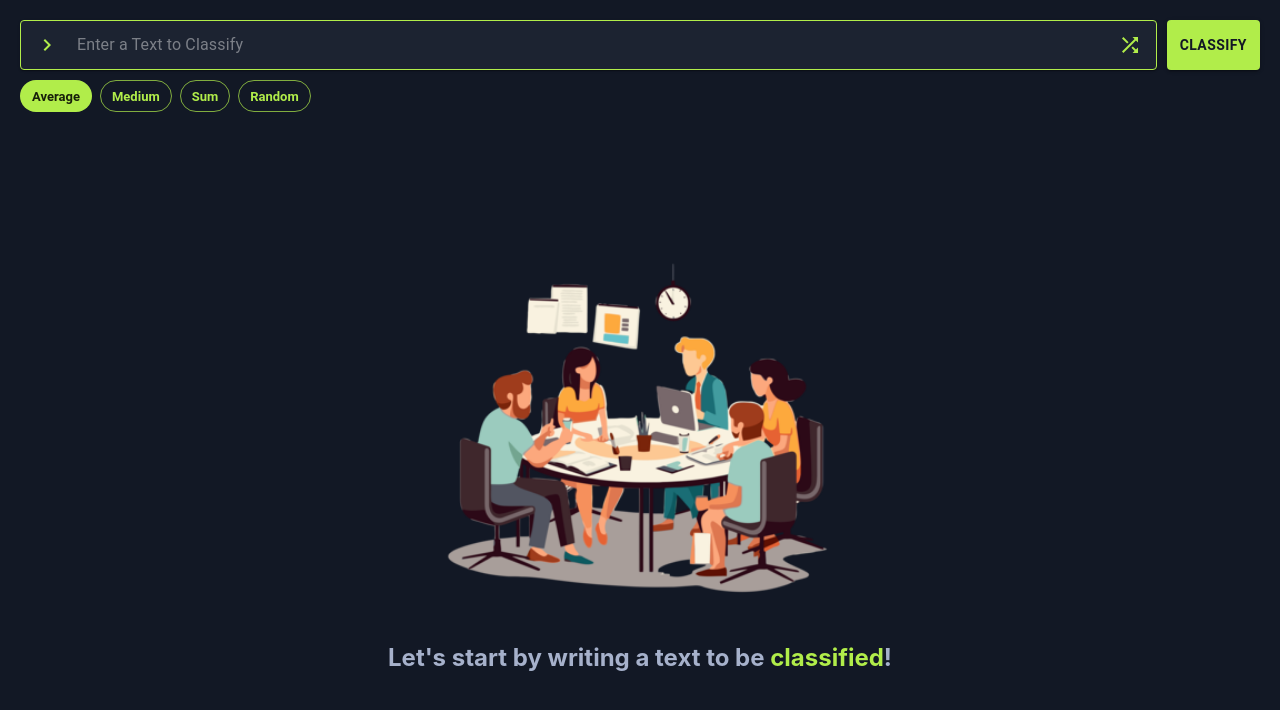
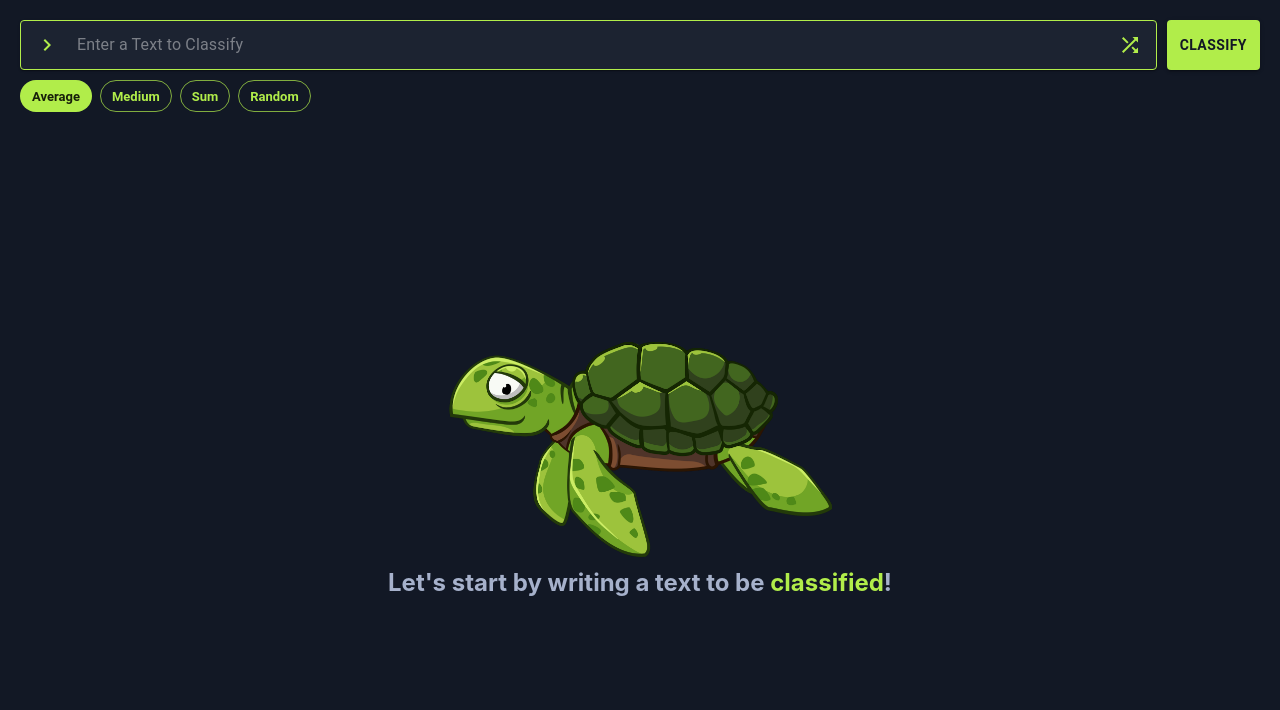
Before and after one commit to marsafy1/federated-knn, a React (Create React App) app in the folder knn-frontend/: page / in a window 1280 px wide. Shown: the top 710 px of the page. Built offline with nearby package versions, Linux system fonts and the light colour scheme.

Commit message:
updated the waiting image

```diff
--- a/knn-frontend/src/App.css
+++ b/knn-frontend/src/App.css
@@ -277,7 +277,7 @@
 
 .waiting_img{
   width: 400px;
-  height: 400px;
+  height: 250px;
   object-fit: cover;
 }
 
--- a/knn-frontend/src/App.js
+++ b/knn-frontend/src/App.js
@@ -12,7 +12,7 @@ import LocalClassification from './assets/phone_classification.mp4'
 // simple mui components
 import ImportExportIcon from '@mui/icons-material/ImportExport';
 import LoadingButton from '@mui/lab/LoadingButton';
-import Waiting from './assets/waiting.png'
+import Waiting from './assets/turtle.png'
 import Chip from '@mui/material/Chip';
 import Stack from '@mui/material/Stack';
 
```
Also changed, not shown: knn-frontend/src/assets/turtle.png (added).
